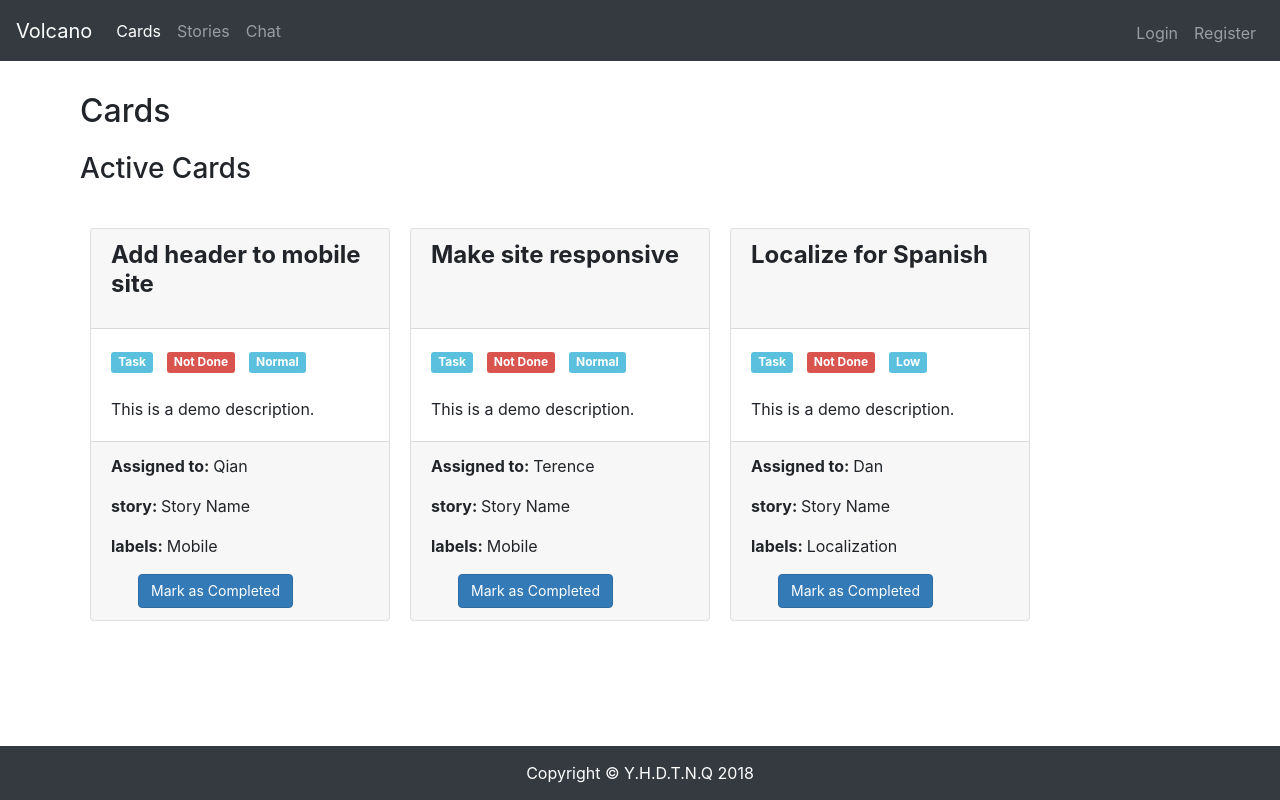
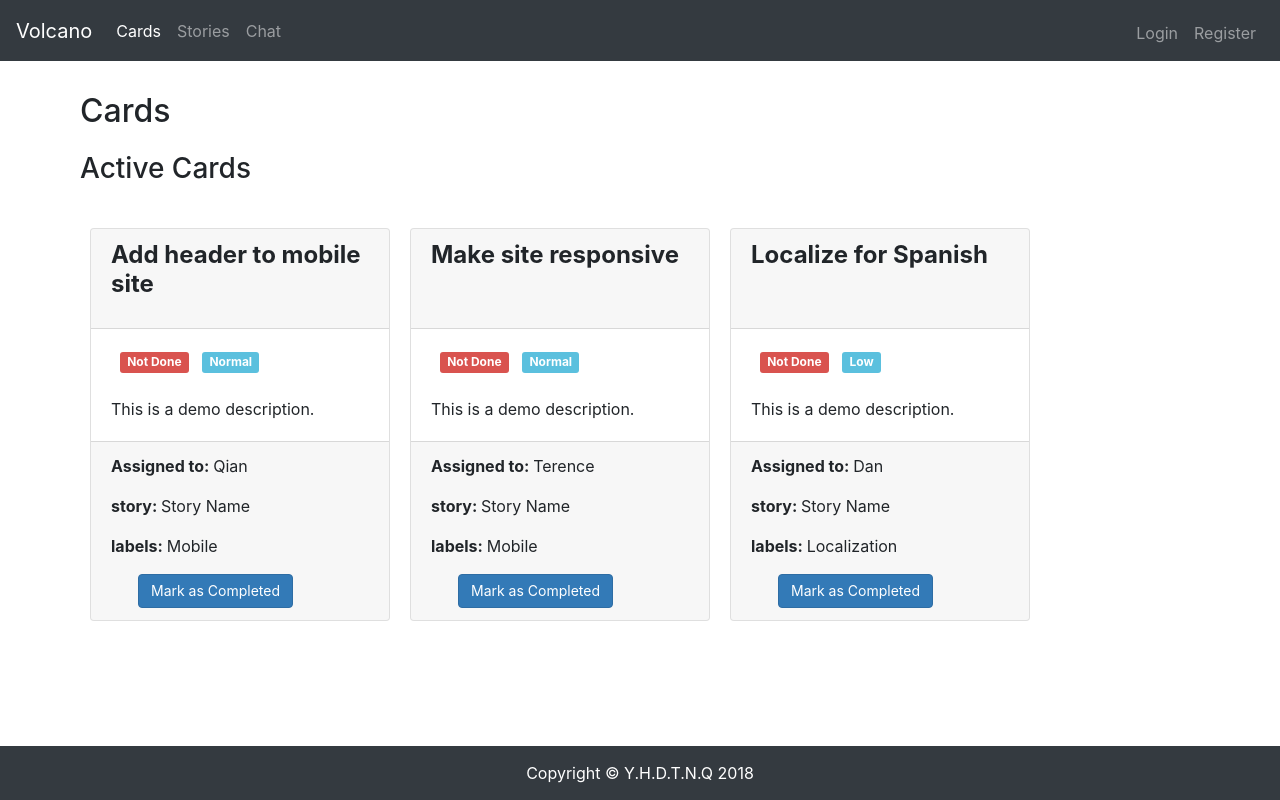
Before and after one commit to dankearney/Volcano, an Angular app: page /cards in a window 1280 px wide. Built offline with nearby package versions, Linux system fonts and the light colour scheme.

Commit message:
fixed story structure issue

```diff
--- a/src/app/mock-cards.ts
+++ b/src/app/mock-cards.ts
@@ -4,7 +4,6 @@ export const MOCK_CARDS: Card[] = [
 {
   number: 1,
   title: 'Add header to mobile site',
-  type: 'Task',
   story: 'Story Name',
   priority: 'Normal',
   labels: 'Mobile',
@@ -17,7 +16,6 @@ export const MOCK_CARDS: Card[] = [
 {
   number: 5,
   title: 'Make site responsive',
-  type: 'Task',
   story: 'Story Name',
   priority: 'Normal',
   labels: 'Mobile',
@@ -30,7 +28,6 @@ export const MOCK_CARDS: Card[] = [
 {
   number: 7,
   title: 'Localize for Spanish',
-  type: 'Task',
   story: 'Story Name',
   priority: 'Low',
   labels: 'Localization',
--- a/src/app/story/story.component.html
+++ b/src/app/story/story.component.html
@@ -4,8 +4,6 @@
   </h2>
   <div class="card-body">
     <p class="card-text">
-      <a class="label label-info label-sm" style='color: white'>{{story.type}}</a>
-      &nbsp;
       <a class="label label-info label-sm" style='color: white'>{{story.priority}}</a>
       &nbsp;
       <a class="label label-info label-sm" style='color: white'>{{story.labels}}</a>
```
